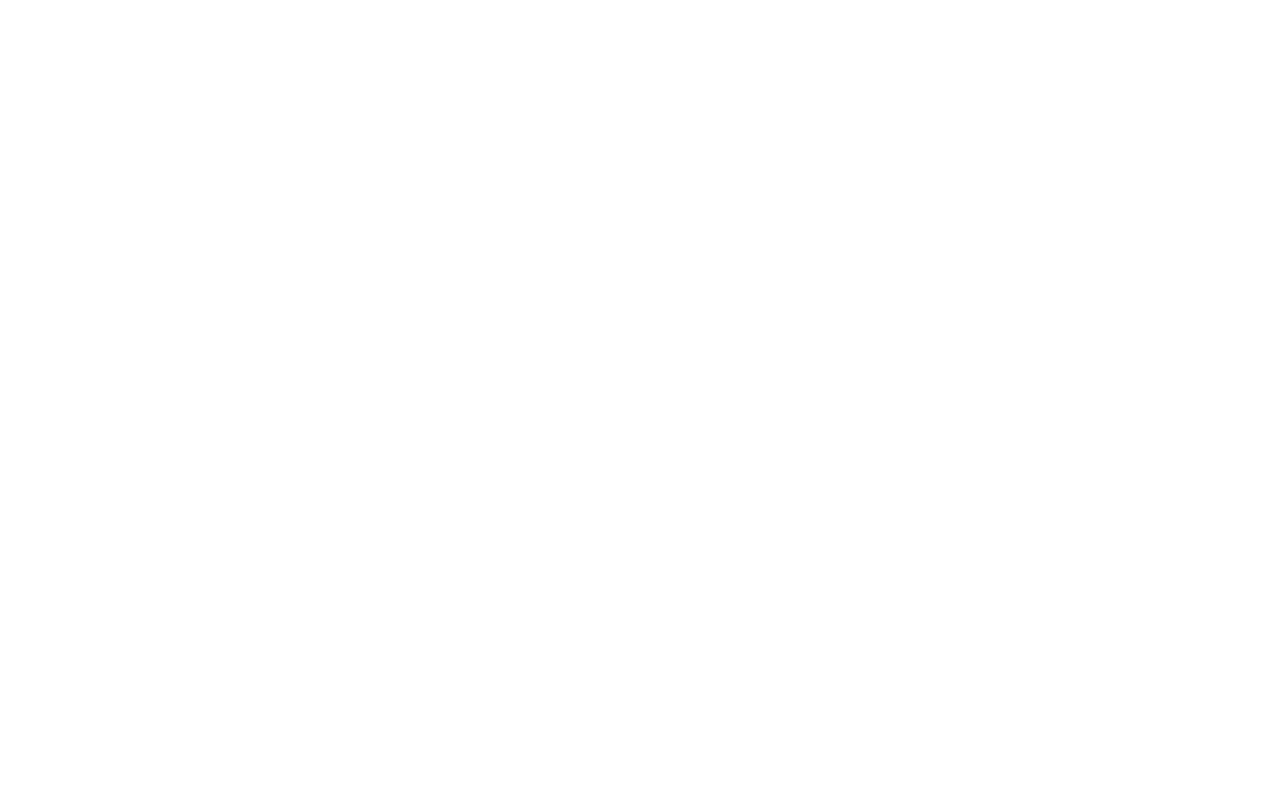
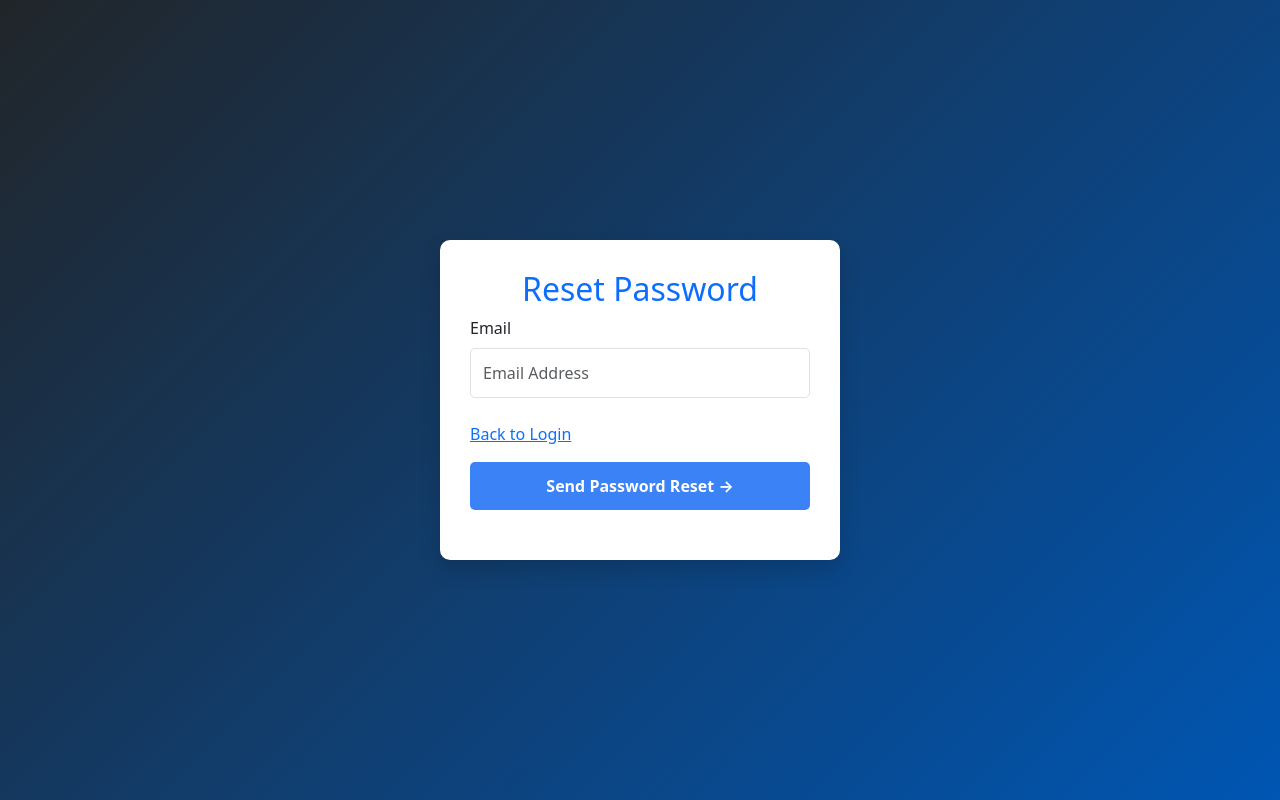
Before and after one commit to Omar-Abdullah-Shaikh-Al-Zoor/CalorieFit, an Angular app in the folder CalorieFitApp/: page /forget-password in a window 1280 px wide. Before the commit this address led to /. Built offline with nearby package versions, Linux system fonts and the light colour scheme.

Commit message:
Created initial Forget Password Structure and styling

```diff
--- a/CalorieFitApp/src/app/app-routing.module.ts
+++ b/CalorieFitApp/src/app/app-routing.module.ts
@@ -4,12 +4,14 @@
 import { LoginComponent } from './login/login.component';
 import { AppComponent } from './app.component';
 import { DietPageComponent } from './diet-page/diet-page.component';
+import { ForgetPasswordComponent } from './forget-password/forget-password.component';
 const routes: Routes = [
   { path: '', redirectTo: '/setup', pathMatch: 'full' },
   { path: 'setup', component: InitiationPageComponent },
   { path: 'createDietPlan', component: DietPageComponent },
   { path: 'home', component: AppComponent},
-  { path: 'login', component: LoginComponent }
+  { path: 'login', component: LoginComponent },
+  { path: 'forget-password', component: ForgetPasswordComponent}
 ];
 
 @NgModule({
--- a/CalorieFitApp/src/app/app.module.ts
+++ b/CalorieFitApp/src/app/app.module.ts
@@ -8,13 +8,15 @@
 import { DietPageComponent } from './diet-page/diet-page.component';
 import { InitiationPageComponent } from './initiation-page/initiation-page.component';
 import { FormsModule } from '@angular/forms';
+import { ForgetPasswordComponent } from './forget-password/forget-password.component';
 
 @NgModule({
   declarations: [
     AppComponent,
     LoginComponent,
     DietPageComponent,
-    InitiationPageComponent
+    InitiationPageComponent,
+    ForgetPasswordComponent
   ],
   imports: [
     BrowserModule,
--- /dev/null
+++ b/CalorieFitApp/src/app/forget-password/forget-password.component.css
@@ -0,0 +1,122 @@
+/* Centering the login container */
+
+.forget-password-container {
+  display: flex;
+  justify-content: center;
+  align-items: center;
+  height: 100vh;
+  background: linear-gradient(135deg,#212529 0%, #0056b3 100%);
+  padding: 20px;
+}
+
+.forget-password-box {
+  width: 400px;
+  padding: 30px;
+  background-color: #ffffff;
+  box-shadow: 0 10px 20px rgba(0, 0, 0, 0.15);
+  border-radius: 10px;
+  transition: transform 0.3s ease, box-shadow 0.3s ease;
+}
+
+.forget-password-box:hover {
+  transform: translateY(-3px);
+  box-shadow: 0 12px 24px rgba(0, 0, 0, 0.2);
+}
+
+/* Optional: Logo styling */
+.forget-password-logo {
+  text-align: center;
+  margin-bottom: 20px;
+}
+
+.forget-password-logo img {
+  max-width: 80px;
+}
+
+/* Login form input styling */
+.forget-password-form .form-group {
+  margin-bottom: 20px;
+}
+
+.forget-password-form .form-control {
+  width: 100%;
+  padding: 12px;
+  border-radius: 5px;
+  font-size: 1rem;
+  transition: border-color 0.3s ease, box-shadow 0.3s ease;
+}
+
+.forget-password-form .form-control:focus {
+  border-color: #3b82f6;
+  box-shadow: 0 0 5px rgba(59, 130, 246, 0.4);
+}
+
+/* Error message styling */
+.error {
+  color: #e63946;
+  font-size: 0.9rem;
+  margin-top: 5px;
+}
+
+/* Button styling */
+.forget-password-form .btn {
+  padding: 12px;
+  background-color: #3b82f6;
+  color: #ffffff;
+  font-size: 1rem;
+  font-weight: bold;
+  border: none;
+  border-radius: 5px;
+  cursor: pointer;
+  transition: background-color 0.3s ease, transform 0.2s ease;
+}
+
+.forget-password-form .btn:hover {
+  background-color: #2563eb;
+  transform: scale(1.03);
+}
+
+.forget-password-form .btn:active {
+  background-color: #1d4ed8;
+  transform: scale(0.98);
+}
+
+.forget-password-form .btn:disabled {
+  background-color: #6b7280;
+  cursor: not-allowed;
+  opacity: 0.7;
+}
+/* Styles to enhance the dialog appearance */
+#errorDialog {
+  width: 100%; /* Full width of the page */
+  max-width: 500px; /* Limit width for better readability */
+  max-height: 300px; /* Auto height based on content */
+  position: fixed;
+  top: 20px; /* Place the dialog near the top */
+  left: 50%;
+  transform: translateX(-50%); /* Center the dialog horizontally */
+  z-index: 1050; /* Higher z-index to appear on top of other content */
+  border-radius: 8px; /* Rounded corners for a modern look */
+  box-shadow: 0 4px 8px rgba(0, 0, 0, 0.2); /* Subtle shadow */
+  padding: 0; /* Reset default padding */
+  overflow: hidden; /* Ensure rounded corners */
+}
+
+/* Optional: Add a backdrop effect */
+#errorDialog::backdrop {
+  background: rgba(0, 0, 0, 0.4);
+}
+
+.modal-header {
+  display: flex;
+  justify-content: space-between;
+  align-items: center;
+}
+
+/* Responsive Design */
+@media (max-width: 480px) {
+  .forget-password-box {
+    width: 100%;
+    padding: 20px;
+  }
+}
--- /dev/null
+++ b/CalorieFitApp/src/app/forget-password/forget-password.component.html
@@ -0,0 +1,60 @@
+<div>
+  <div class="forget-password-container">
+    <div class="forget-password-box">
+      <div>
+        <h2 class="text-center text-primary">Reset Password</h2>
+      </div>
+      <div class="forget-password-form">
+        <form
+          [formGroup]="ForgetPasswordForm"
+          (ngSubmit)="forgetPassword()"
+          [ngClass]="{ 'was-validated': submitted }"
+          novalidate
+        >
+          <div class="form-group mb-3">
+            <label class="form-label" for="email">Email</label>
+            <input
+              type="text"
+              formControlName="email"
+              class="form-control"
+              [ngClass]="{
+                'is-invalid': isFieldInvalid('email'),
+                'is-valid': !ForgetPasswordForm.get('email')?.errors?.['required'] && !ForgetPasswordForm.get('email')?.errors?.['email']
+              }"
+              placeholder="Email Address"
+              required
+            />
+            <div *ngIf="isFieldInvalid('email')" class="invalid-feedback">
+              <small *ngIf="ForgetPasswordForm.get('email')?.errors?.['email']">
+                Please enter a valid email address.
+              </small>
+            </div>
+          </div>
+          <div class="mt-4 mb-3">
+            <div class="my-2">
+              <a class="text-primary my-2" (click)="navigateTo('/login')">Back to Login</a>
+            </div>
+          </div>
+
+          <div class="form-group">
+            <button type="submit" class="btn btn-primary w-100">Send Password Reset &#8594;</button>
+          </div>
+        </form>
+      </div>
+    </div>
+  </div>
+
+  <dialog id="errorDialog" class="bg-white border-0 shadow">
+    <div class="modal-header bg-danger text-white">
+      <h5 class="modal-title m-2">Login Error</h5>
+      <button type="button" class="btn-close btn-close-white m-2" (click)="closeErrorDialog()"></button>
+    </div>
+    <div class="modal-body">
+      <p class="text-left m-3">{{ error }}</p>
+    </div>
+    <div class="modal-footer">
+      <button type="button" class="btn btn-secondary w-25 m-2" (click)="closeErrorDialog()">Close</button>
+    </div>
+  </dialog>
+
+</div>
--- /dev/null
+++ b/CalorieFitApp/src/app/forget-password/forget-password.component.ts
@@ -0,0 +1,73 @@
+import { Component } from '@angular/core';
+import { FormControl, FormGroup, Validators } from '@angular/forms';
+import { Router } from '@angular/router';
+import { DataService } from '../data.service';
+
+@Component({
+  selector: 'app-forget-password',
+  templateUrl: './forget-password.component.html',
+  styleUrl: './forget-password.component.css'
+})
+export class ForgetPasswordComponent {
+  submitted: boolean = false;
+  email: string = '';
+  message: string = '';
+  error: string = '';
+  ForgetPasswordForm = new FormGroup({
+    email: new FormControl('', [Validators.required, Validators.email]),
+  });
+  constructor(private router: Router, private dataService: DataService) {}
+  // Triggered when form is submitted
+  forgetPassword() {
+    if (this.ForgetPasswordForm.invalid) {
+      for (const key in this.ForgetPasswordForm.controls) {
+        if (this.ForgetPasswordForm.get(key)?.invalid) {
+          this.ForgetPasswordForm.get(key)?.markAsTouched(); // Mark field as touched if invalid
+        }
+      }
+      this.submitted = false;
+      return;
+    }
+    const email = this.ForgetPasswordForm.get('email')?.value || '';
+    const password = this.ForgetPasswordForm.get('password')?.value || '';
+    if (this.isFieldInvalid('email') || this.isFieldInvalid('password')) {
+      this.submitted = false;
+      return;
+    }
+    this.dataService.login(email, password).subscribe({
+      next: (response) => {
+        this.submitted = true;
+        this.message = response.message;
+        this.navigateTo('/home');
+      },
+      error: (error) => {
+        console.log(error.error.error);
+        this.error = error.error.error;
+
+        this.showErrorDialog();
+      }
+    });
+  }
+  // Helper method to check if a form field is invalid after submission
+  isFieldInvalid(fieldName: string): boolean {
+    const field = this.ForgetPasswordForm.get(fieldName);
+    return field ? field.invalid && (field.touched || this.submitted) : false;
+  }
+  showErrorDialog() {
+    const dialog: any = document.getElementById('errorDialog');
+    if (dialog) {
+      dialog.showModal();
+    }
+  }
+  closeErrorDialog() {
+    const dialog: any = document.getElementById('errorDialog');
+    if (dialog) {
+      dialog.close();
+    }
+    this.error = '';
+  }
+
+  navigateTo(path: string) {
+    this.router.navigate([path]);
+  }
+}
```
Also changed, not shown: 1 other file (tests, documents, lock files or other folders).
